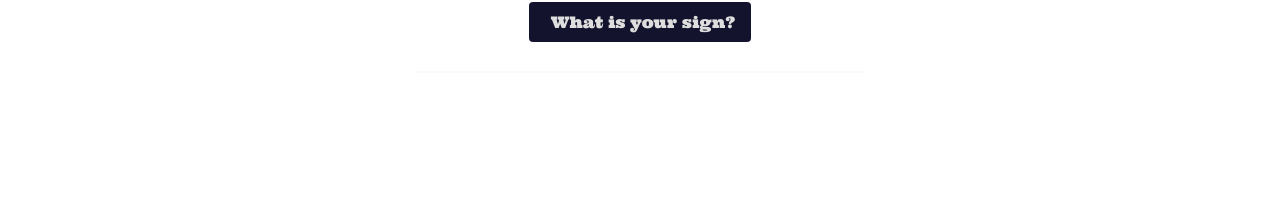
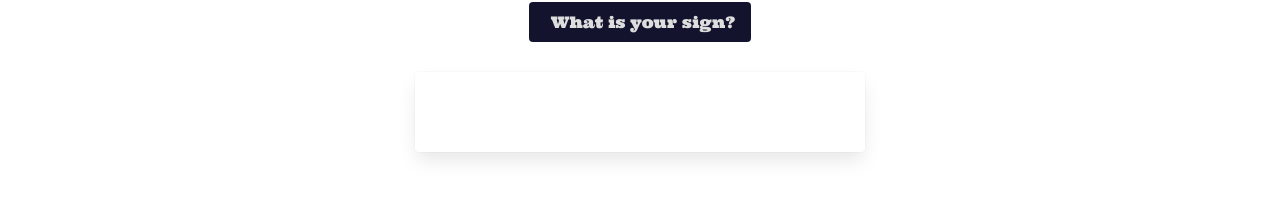
Before and after one commit to TomCRiley/GA-PROJECT-2, a React (Create React App) app in the folder AztroAPI/: page /dailyhoroscope in a window 1280 px wide. Shown: the part 400-598 px from the top of the page. Built offline with nearby package versions, Linux system fonts and the light colour scheme.

Commit message:
minor css changes

```diff
--- a/AztroAPI/src/styles/dailyhoroscope.scss
+++ b/AztroAPI/src/styles/dailyhoroscope.scss
@@ -4,6 +4,8 @@
   width: 450px;
   height: auto;
   margin: auto;
+  padding: 40px;
+  margin-bottom: 100px;
   font-size: 20px;
   font-family: RomanaBT-Roman, Times New Roman, serif;
 }
```
